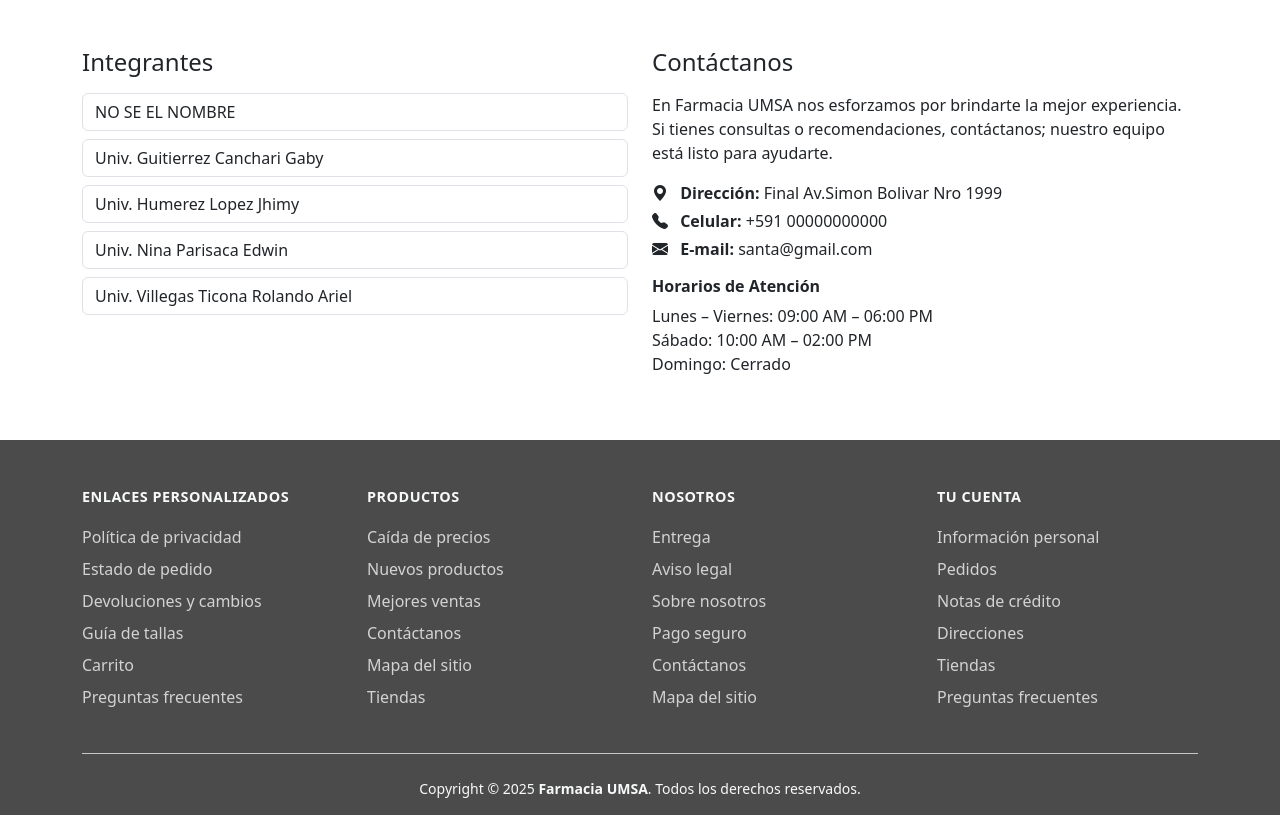
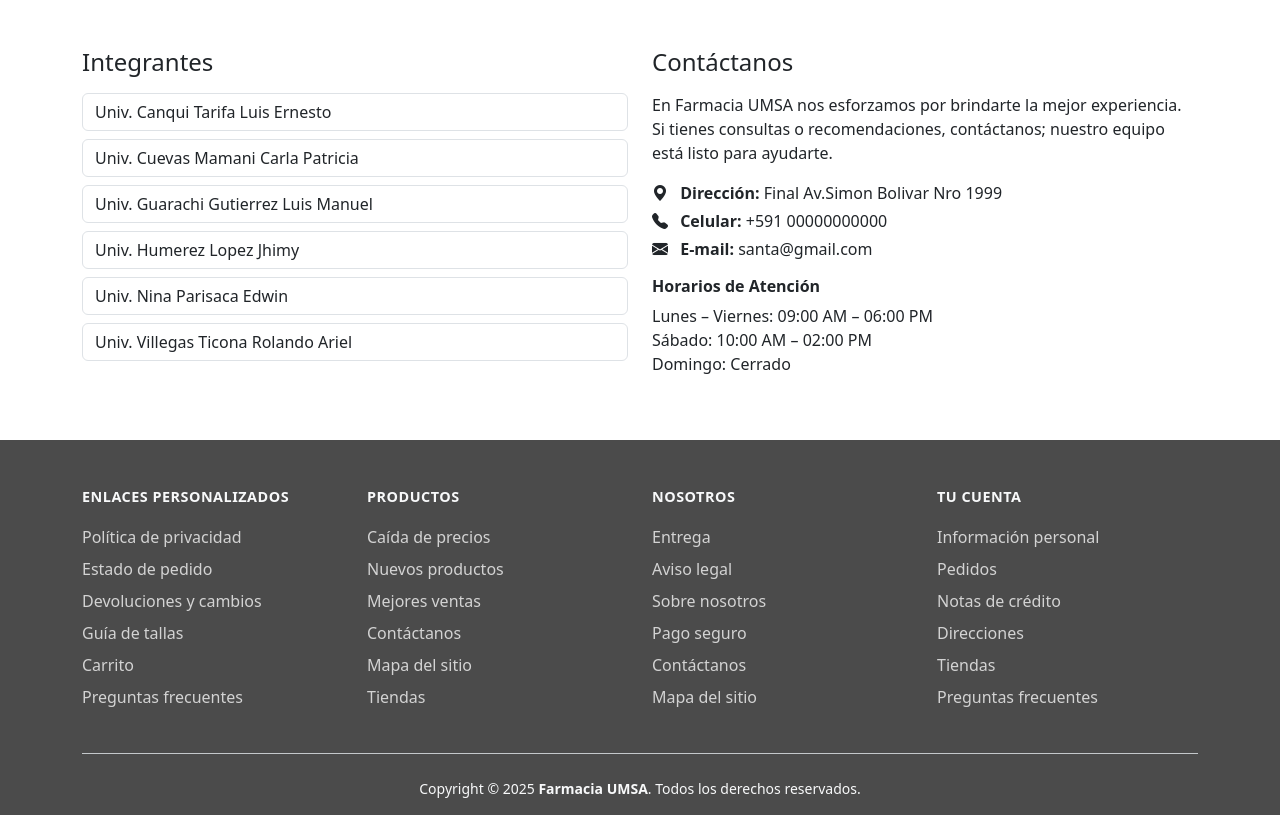
Before and after one commit to R40k/R40Kanalisis, a plain HTML site: page contactos.html in a window 1280 px wide. Shown: the part 100-915 px from the top of the page. Drawn offline with nearby package versions, Linux system fonts and the light colour scheme.

Commit message:
Update contactos.html

```diff
--- a/contactos.html
+++ b/contactos.html
@@ -91,11 +91,13 @@
         <h4 class="mb-3">Integrantes</h4>
 
         <div class="d-grid gap-2">
-          <div class="form-control">NO SE EL NOMBRE </div>
-          <div class="form-control">Univ. Guitierrez Canchari Gaby</div>
+          <div class="form-control">Univ. Canqui Tarifa Luis Ernesto  </div>
+          <div class="form-control">Univ. Cuevas Mamani Carla Patricia</div>
+          <div class="form-control">Univ. Guarachi Gutierrez Luis Manuel</div>
           <div class="form-control">Univ. Humerez Lopez Jhimy</div>
           <div class="form-control">Univ. Nina Parisaca Edwin</div>
           <div class="form-control">Univ. Villegas Ticona Rolando Ariel</div>
+
         </div>
       </div>
 
```
